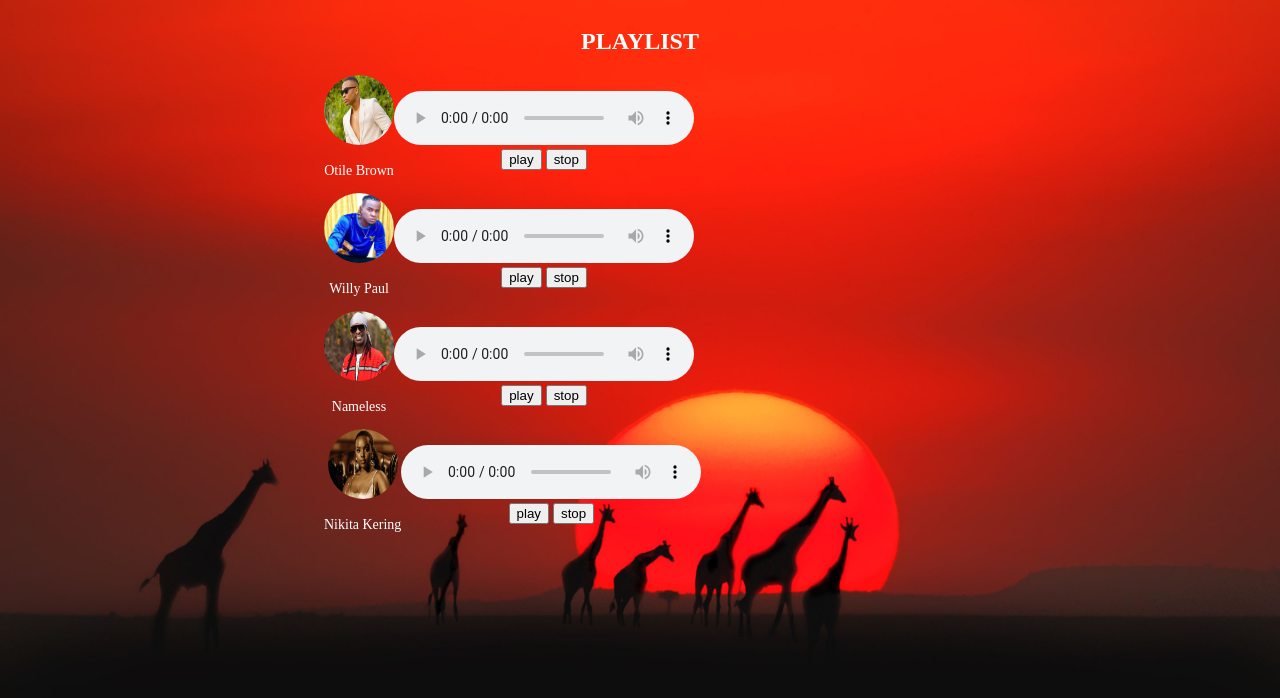
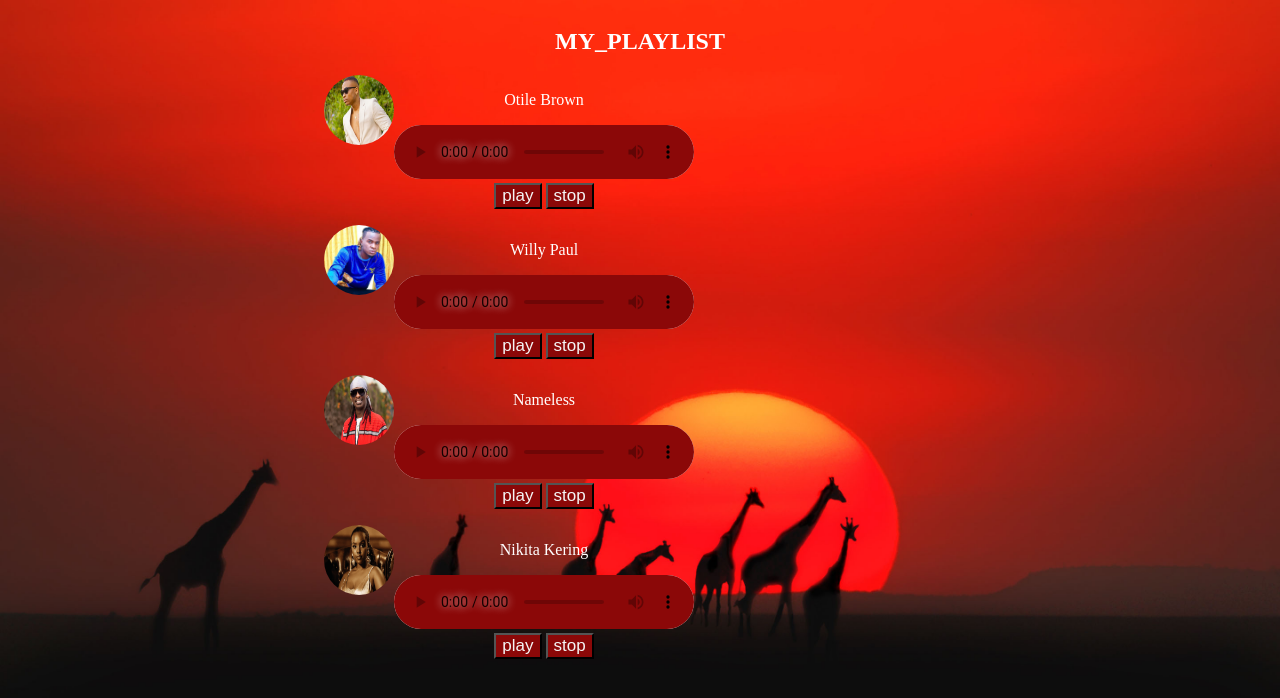
Before and after one commit to LeonOtieno99/Inspire-Youth-In-STEM, a plain HTML site: page Week-5/Javascript/assignment_playlist.html in a window 1280 px wide. Drawn offline with Linux system fonts and the light colour scheme.

Commit message:
javascript

```diff
--- a/Week-5/Javascript/assignment_playlist.css
+++ b/Week-5/Javascript/assignment_playlist.css
@@ -34,7 +34,7 @@ body{
     text-align: center;
 }
 #name{
-    font-size: 14px;
+    font-size: 16px;
 }
 p{
     color: white;
@@ -42,3 +42,19 @@ p{
 h2{
     color: white;
 }
+button{
+    color: whitesmoke;
+    background-color: rgb(139, 8, 8);
+    font-size: 17px;
+}
+button:hover{
+    cursor: pointer;
+    background-color: black;
+}
+#all{
+    text-align: center;
+    padding-top: 0%;
+}
+audio::-webkit-media-controls-panel{
+    background-color:  rgb(139, 8, 8);
+}
--- a/Week-5/Javascript/assignment_playlist.html
+++ b/Week-5/Javascript/assignment_playlist.html
@@ -11,27 +11,28 @@
 </head>
 <body>
     <div id="songs">
-    <h2>PLAYLIST</h2>
+    <h2>MY_PLAYLIST</h2>
     <div class="artists">
         <div id="Otile_Brown">
             <div id= image>
             <img src="images/otile-brown.jpg" alt="Otile Brown" width="70" height="70" id="img">
-            <p id="name">Otile Brown</p>
             </div>
-            <p id="elements"><audio controls id="mymusic1" >
+            <div id="all">
+            <p id="elements"><p id="name">Otile Brown</p><audio controls id="mymusic1" >
                 <source src="music/pakate.mp3"
                     type = "audio/mpeg">
                     Your browser does not support the audio
             </audio><br>
             <button onclick="playmusic1()">play</button>
             <button onclick="pausemusic1()">stop</button></p>
+            </div>
         </div>
         <div id = "willy_paul">
             <div id="image">
             <img src="images/Willy-Paul.jpg" alt="willy paul" width="70" height="70" id="img">
-            <p id="name">Willy Paul</p>
             </div>
-            <p id="elements"><audio controls id="mymusic2" >
+            <div id="all">
+            <p id="elements"><p id="name">Willy Paul</p><audio controls id="mymusic2" >
                 <source src="music/Willy Paul - Chocolate ( Official video ).mp3"
                     type = "audio/mpeg">
                     Your browser does not support the audio
@@ -39,12 +40,13 @@
             <button onclick="playmusic2()">play</button>
             <button onclick="pausemusic2()">stop</button></p>
             </div>
+            </div>
         <div id="Nameless">
             <div id = image>
             <img src="images/Nameless.jpg" alt="nameless" width="70" height="70" id="img">
-            <p id="name">Nameless</p>
             </div>
-            <p id="elements"><audio controls id="mymusic3" >
+            <div id="all">
+            <p id="elements"><p id="name">Nameless</p><audio controls id="mymusic3" >
                 <source src="music/NameLess - Nasinzia Nikikuwaza.mp3"
                     type = "audio/mpeg">
                     Your browser does not support the audio
@@ -52,12 +54,13 @@
             <button onclick="playmusic3()">play</button>
             <button onclick="pausemusic3()">stop</button></p>
         </div>
+        </div>
         <div id = "Nikita_Kering">
             <div id = image>
             <img src="images/Nikita-Kering.webp" alt="Nikita Kering" width="70" height="70" id="img">
-            <p id="name">Nikita Kering</p>
              </div>
-            <p id="elements"><audio controls id="mymusic4" >
+             <div id="all">
+            <p id="elements"><p id="name">Nikita Kering</p><audio controls id="mymusic4" >
                 <source src="music/Nikita Kering' - Ex (Official Music Video).mp3"
                     type = "audio/mpeg">
                     Your browser does not support the audio
@@ -65,6 +68,7 @@
             <button onclick="playmusic4()">play</button>
             <button onclick="pausemusic4()">stop</button></p>
         </div>
+        </div>
     </div>
     </div>
 </body>
```
